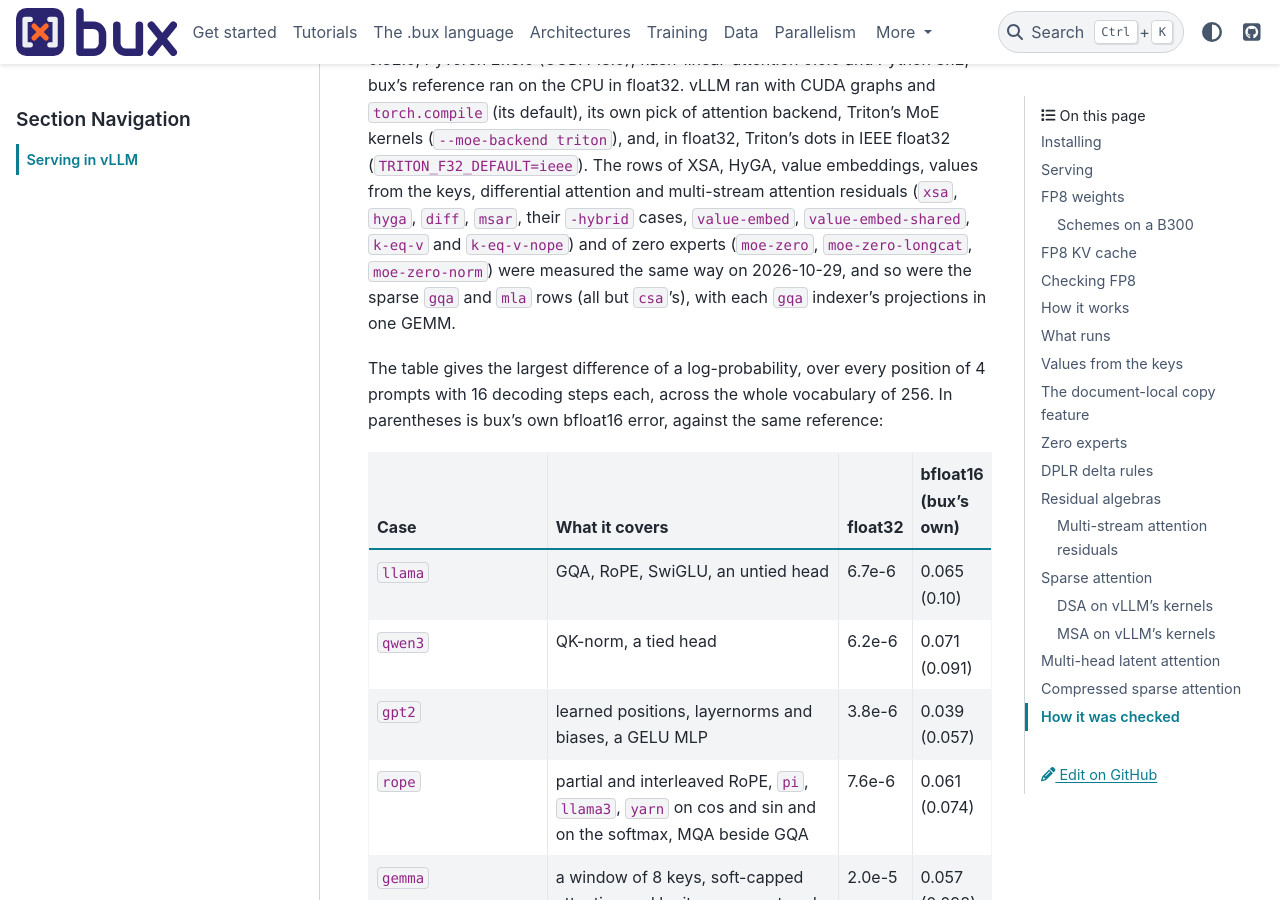
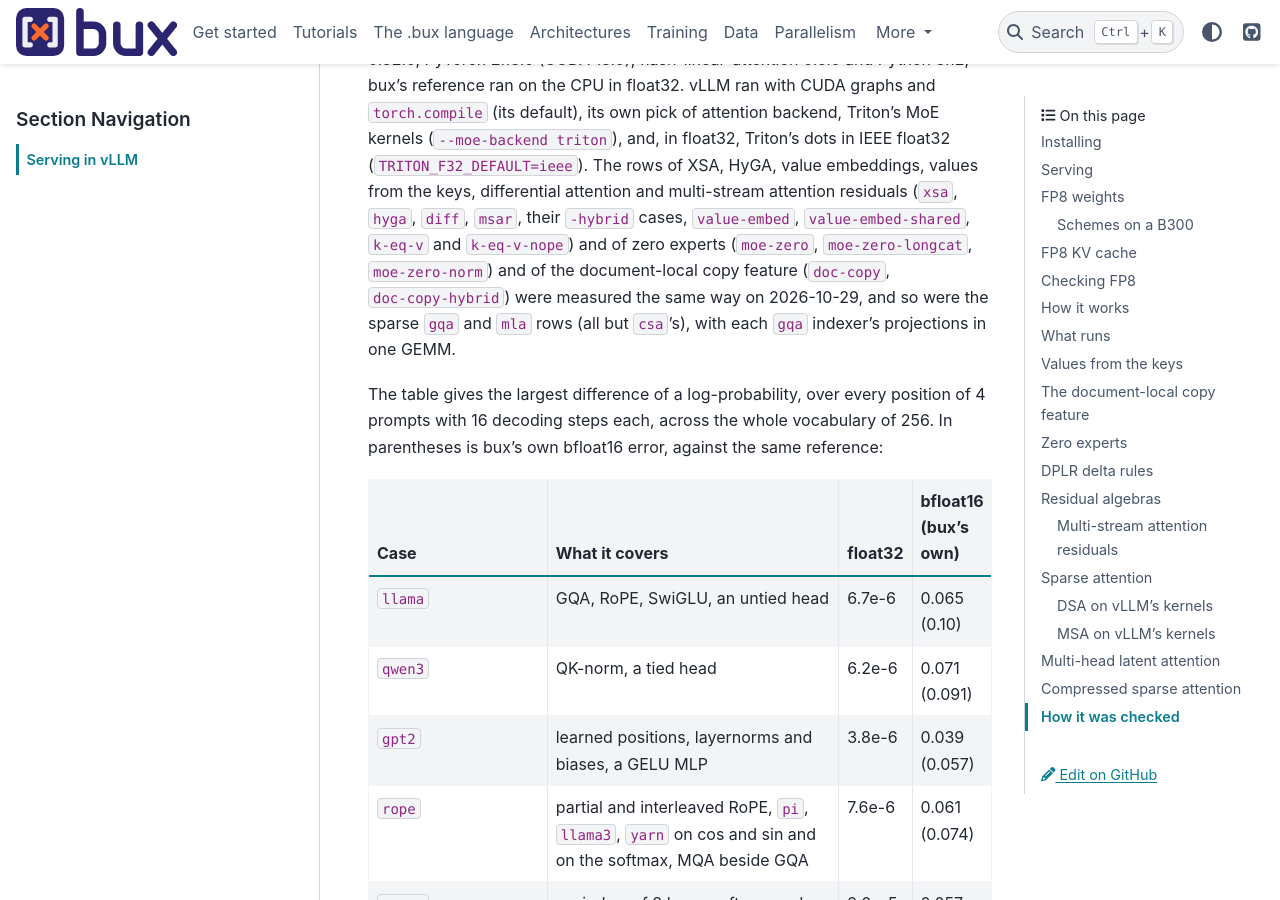
Before and after one commit to pilot7747/bux, a Sphinx documentation site: the page built from docs/export/vllm.md, in a window 1280 px wide and 900 px high, scrolled down 26224 px. Built offline with Sphinx 7.4.7 and the PyData theme 0.15.4, drawn with Linux system fonts in a browser that asks for light colours; some of the changed text lies outside the part shown.

Commit message:
Docs: the parity of doc-copy and doc-copy-hybrid on B300s (f32, bf16, bf16 at TP2)
Co-Authored-By: Claude Opus 5.5 <noreply@anthropic.com>

```diff
--- a/docs/export/vllm.md
+++ b/docs/export/vllm.md
@@ -829,7 +829,8 @@ The rows of XSA, HyGA, value embeddings, values from the keys, differential
 attention and multi-stream attention residuals (`xsa`, `hyga`, `diff`, `msar`,
 their `-hybrid` cases, `value-embed`, `value-embed-shared`, `k-eq-v` and
 `k-eq-v-nope`) and of zero experts (`moe-zero`, `moe-zero-longcat`,
-`moe-zero-norm`) were measured the same way on 2026-10-29, and so were the sparse
+`moe-zero-norm`) and of the document-local copy feature (`doc-copy`,
+`doc-copy-hybrid`) were measured the same way on 2026-10-29, and so were the sparse
 `gqa` and `mla` rows (all but `csa`'s), with each `gqa` indexer's projections in
 one GEMM.
 
```
Also changed, not shown: other parts of docs/export/vllm.md (+2 -2 lines).
